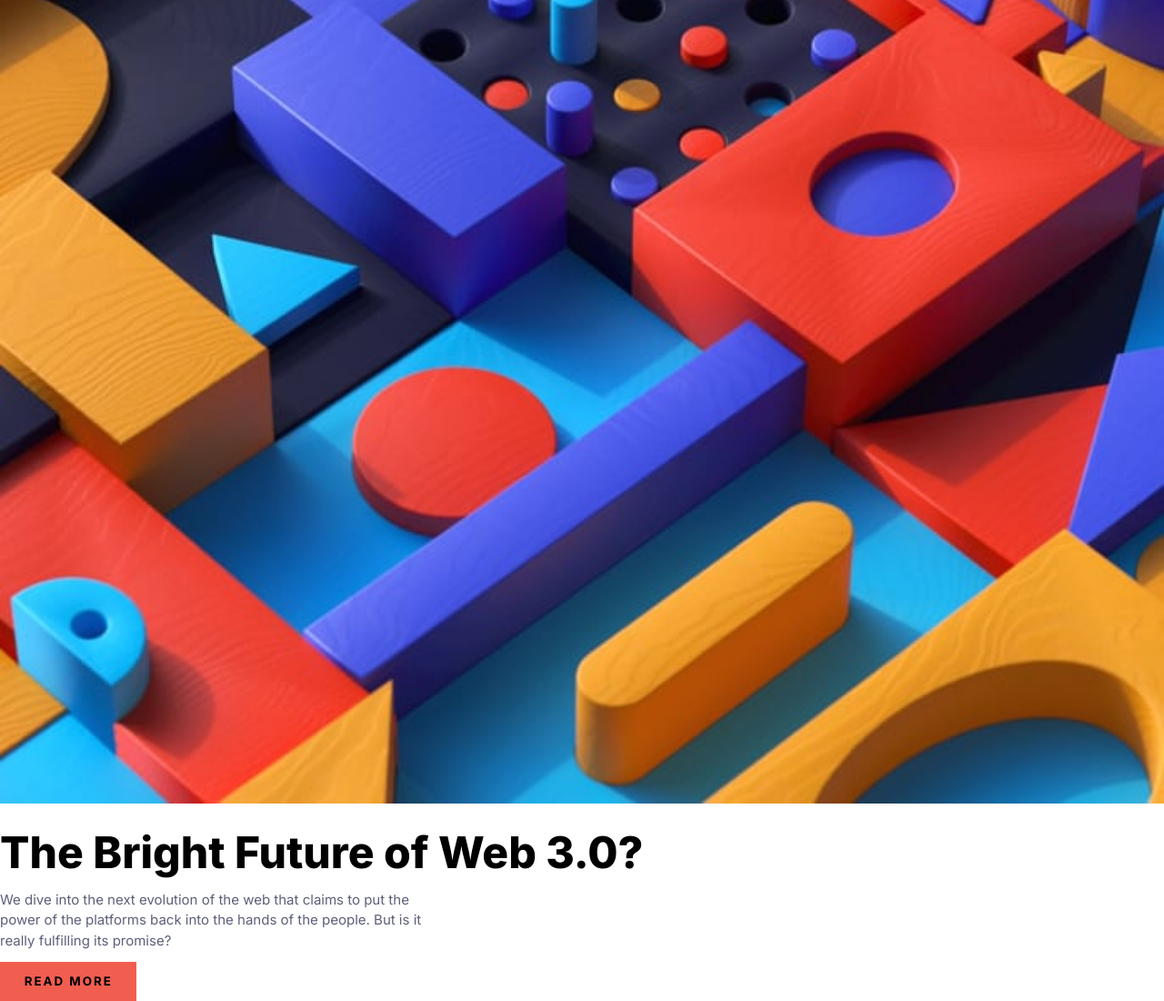
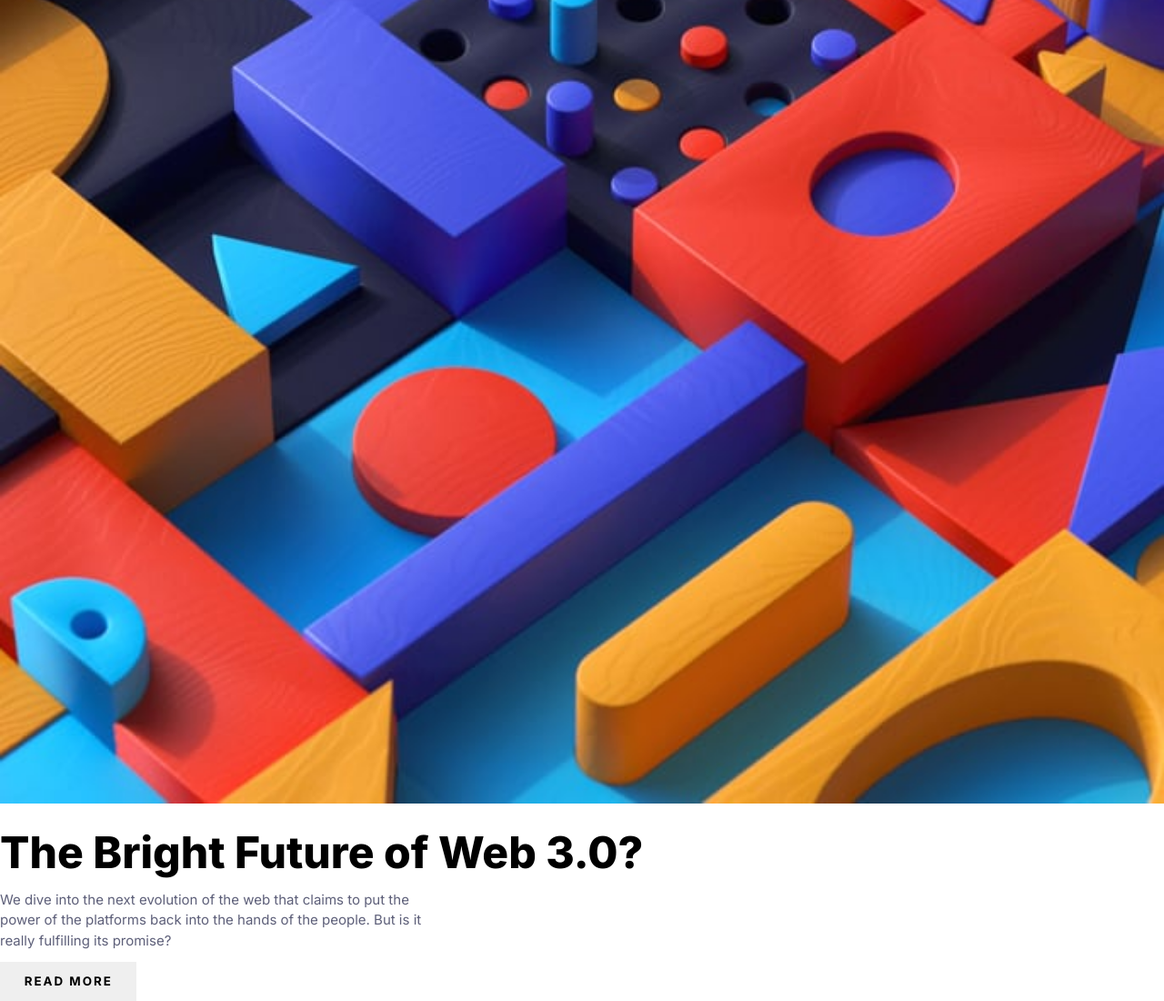
Before and after one commit to SebastianLaka/news-homepage, a Vue app: page / in a window 1280 px wide. Shown: the part 309-1409 px from the top of the page at 91% size. Built offline with nearby package versions, Linux system fonts and the light colour scheme.

Commit message:
Added hover at button in header to make animation

```diff
--- a/src/components/header/HeaderMain.vue
+++ b/src/components/header/HeaderMain.vue
@@ -25,21 +25,26 @@
 @media (min-width: 375px) {
   .news-header-content {
     @include flex-layout($flex-direction: column, $align-items: start);
-    gap: .75em 0;
+    gap: 0.75em 0;
     padding-right: 1em;
-    &__header{
+    &__header {
       font-size: 3rem;
     }
-    &__description{
+    &__description {
       max-width: 50ch;
     }
-    &__cta{
+    &__cta {
       padding: 1em 2em;
       text-transform: uppercase;
-        letter-spacing: .15em;
+      letter-spacing: 0.15em;
       font-weight: $bold-weight;
       border: none;
       background-color: getColor('soft-red');
+      transition: background-color 0.3s ease-in-out, color .3s ease-in-out;
+      &:hover {
+        background-color: getColor('very-dark-blue');
+        color: getColor('off-white');
+      }
     }
   }
 }
```
Lines whose indentation alone changed are shown as unchanged.
